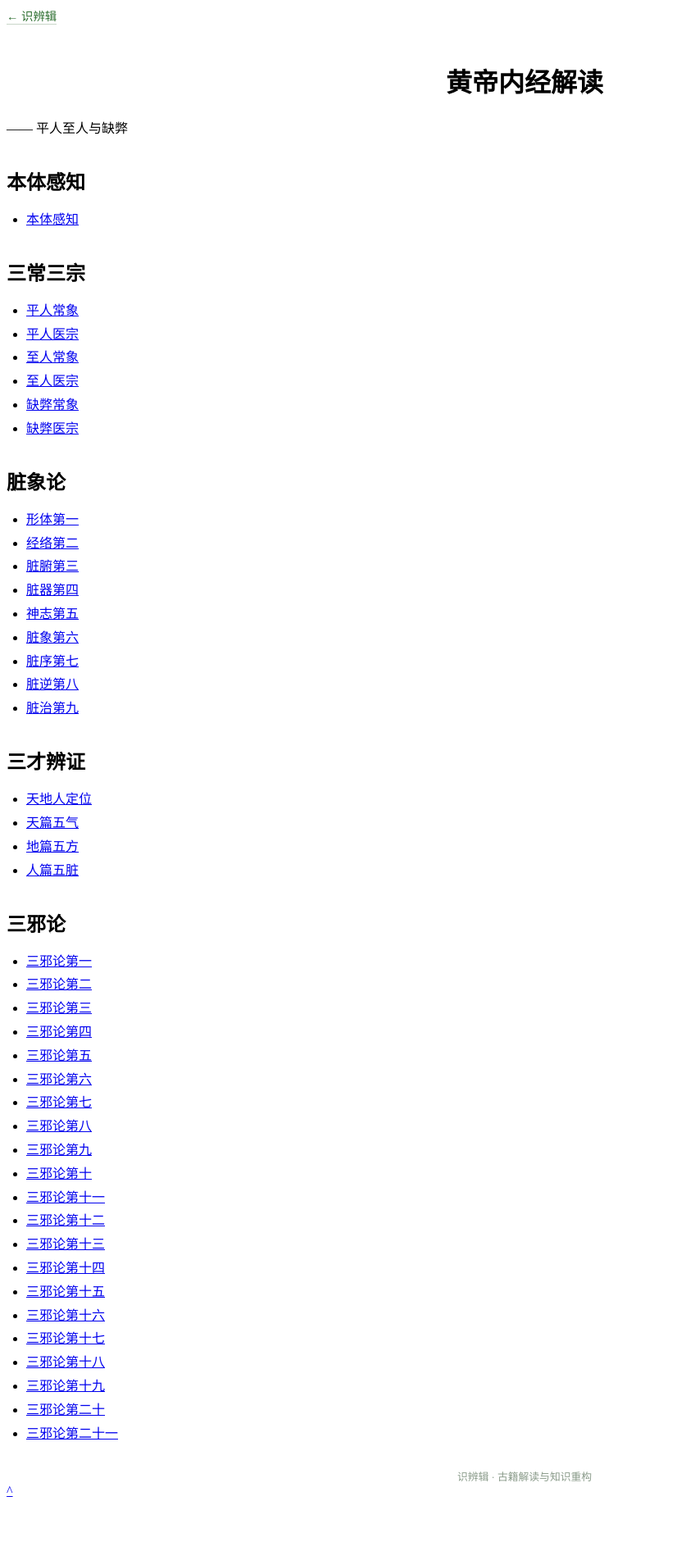
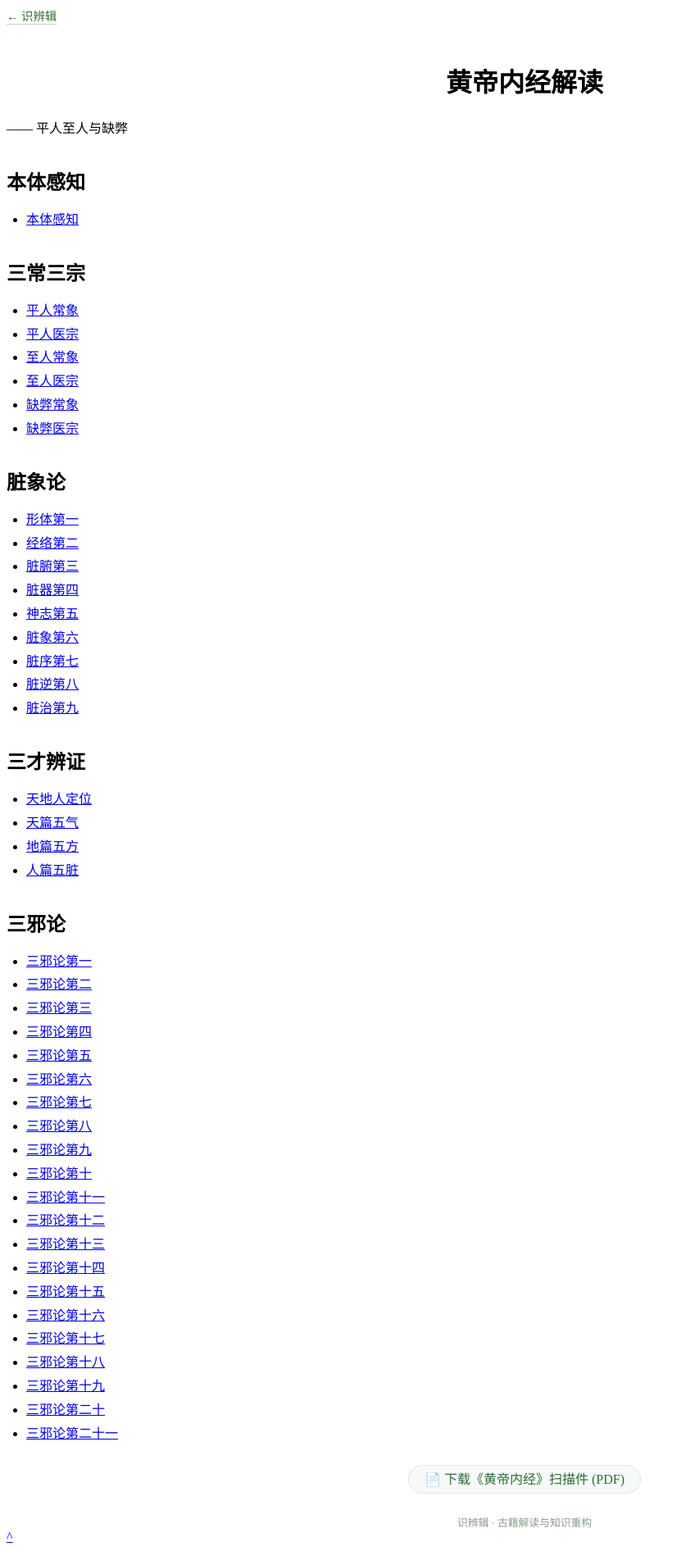
Before and after one commit to chixiao994/chixiao994.github.io, a Jekyll site: the page shibianji/interpretations/先秦/黄帝内经/index.html, which Jekyll copies as it is, in a window 1280 px wide. Shown: the whole page at 82% size, without its empty margins (0-837 px from the left). Built offline with Jekyll 4.4.1, drawn with Linux system fonts in a browser that asks for light colours; before the commit the page ends 1836 px from its top, so only the background shows below that.

Commit message:
Update index.html

```diff
--- a/shibianji/interpretations/先秦/黄帝内经/index.html
+++ b/shibianji/interpretations/先秦/黄帝内经/index.html
@@ -21,6 +21,23 @@
         ul { padding-left: 1.5rem; margin-bottom: 1rem; }
         li { margin-bottom: 0.3rem; }
         h2 { margin-top: 1.5em; margin-bottom: 0.5em; }
+        .download {
+            margin: 2rem 0;
+            text-align: center;
+        }
+        .download a {
+            background: #f6f8fa;
+            color: #2c6e2f;
+            padding: 0.5rem 1.2rem;
+            border-radius: 20px;
+            text-decoration: none;
+            border: 1px solid #e2e4e8;
+            transition: 0.2s;
+        }
+        .download a:hover {
+            background: #edf0f3;
+            border-color: #c8d6c8;
+        }
     </style>
 </head>
 <body>
@@ -96,6 +113,11 @@
         <li><a href="41-三邪论第二十一.html">三邪论第二十一</a></li>
     </ul>
 
+    <!-- 下载链接 -->
+    <div class="download">
+        <a href="https://pan.baidu.com/s/17ErE4CjyHQjUOHuZiha5ZQ?pwd=453z" target="_blank" rel="noopener noreferrer">📄 下载《黄帝内经》扫描件 (PDF)</a>
+    </div>
+
     <div class="footer-note">识辨辑 · 古籍解读与知识重构</div>
 </div>
 
```
